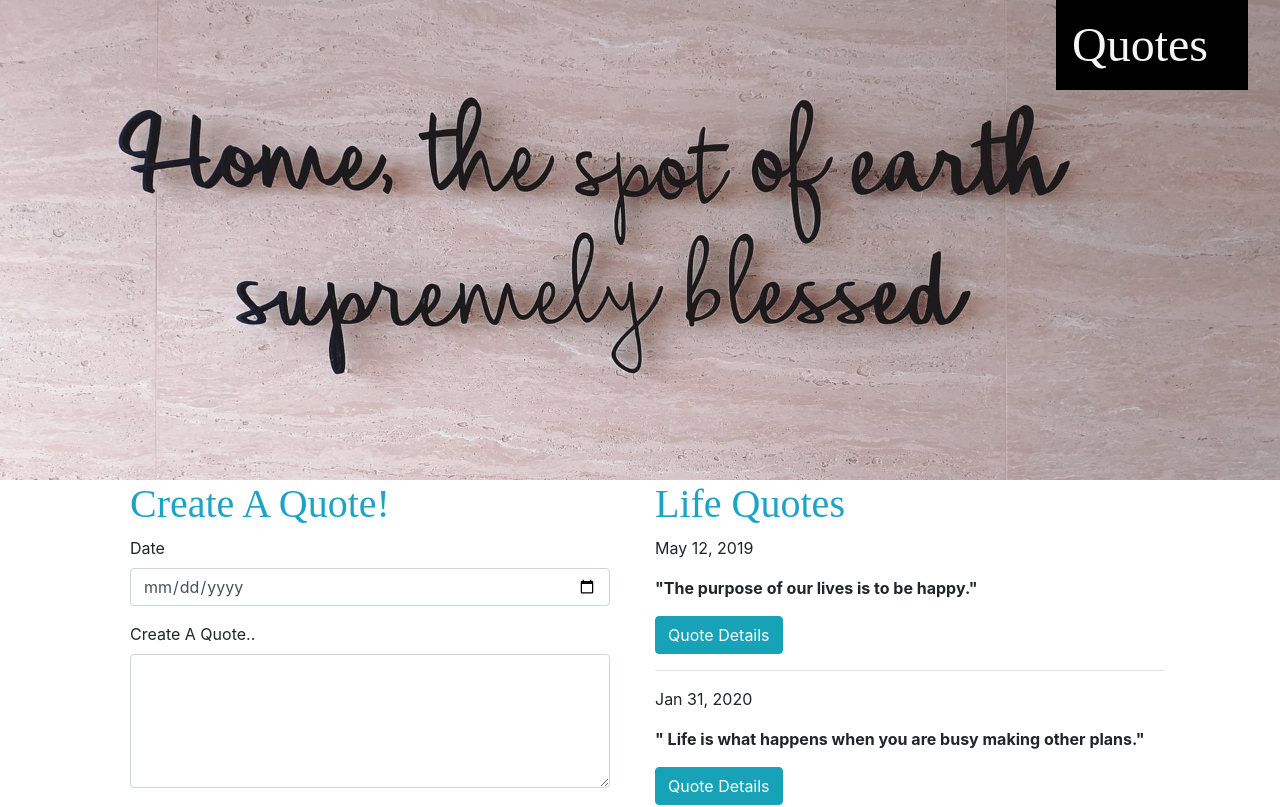
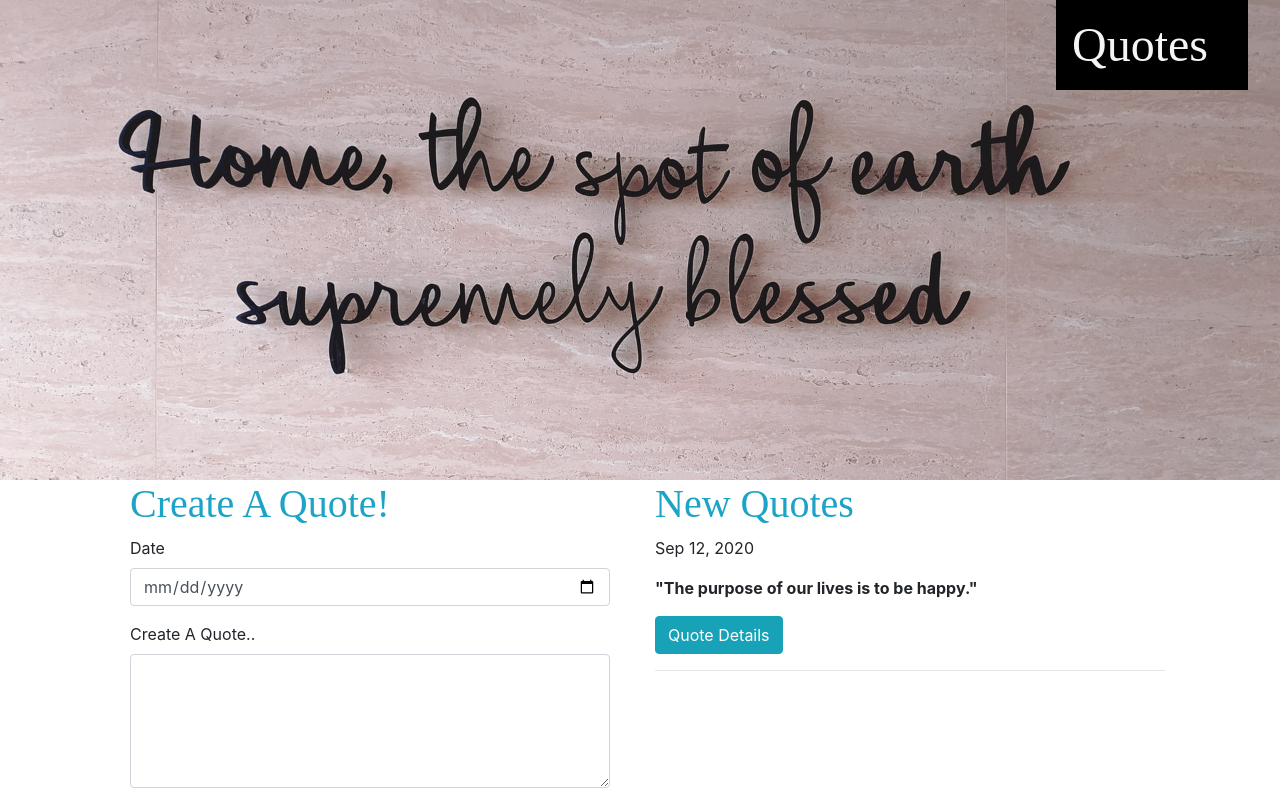
Before and after one commit to DerrickOdhiambo/Quotes-IP1, an Angular app: page / in a window 1280 px wide. Shown: the top 807 px of the page. Built offline with nearby package versions, Linux system fonts and the light colour scheme; a web font is replaced by a local one.

Commit message:
make changes to the array object in the quote component

```diff
--- a/src/app/quote/quote.component.html
+++ b/src/app/quote/quote.component.html
@@ -5,8 +5,8 @@
         <app-quote-form (addQuote)="addNewQuote($event)"></app-quote-form>
       </div>
       <div class="col-md-6">
-        <h3>Life Quotes</h3>
-        <div *ngFor="let quote of lifeQuotes; let i = index">
+        <h3>New Quotes</h3>
+        <div *ngFor="let quote of newQuotes; let i = index">
           <p>{{ quote.date | date }}</p>
           <p class="font-weight-bold">"{{ quote.quote }}"</p>
           <button (click)="quoteDetails(i)" class="btn btn-info">
--- a/src/app/quote/quote.component.ts
+++ b/src/app/quote/quote.component.ts
@@ -7,42 +7,24 @@ import { Quotes } from '../quotes';
   styleUrls: ['./quote.component.css'],
 })
 export class QuoteComponent implements OnInit {
-  lifeQuotes: Quotes[] = [
+  newQuotes: Quotes[] = [
     new Quotes(
-      new Date(2019, 4, 12),
+      new Date(2020, 8, 12),
       'The purpose of our lives is to be happy.',
       'Dalai Lama',
       'John Kimana'
     ),
-    new Quotes(
-      new Date(2020, 0, 31),
-      ' Life is what happens when you are busy making other plans.',
-      'John Lennon',
-      'Sheila Mtu'
-    ),
-    new Quotes(
-      new Date(2017, 2, 24),
-      'Get busy living or get busy dying.',
-      'Stephen King',
-      'Derrick Odhiambo'
-    ),
-    new Quotes(
-      new Date(2018, 9, 1),
-      ' You only live once, but if you do it right, once is enough.',
-      'Mae West',
-      'Levis Juma'
-    ),
   ];
 
   quoteDetails(index) {
-    this.lifeQuotes[index].showQuoteDetails = !this.lifeQuotes[index]
+    this.newQuotes[index].showQuoteDetails = !this.newQuotes[index]
       .showQuoteDetails;
   }
 
   addNewQuote(quote) {
-    let quoteLength = this.lifeQuotes.length;
+    let quoteLength = this.newQuotes.length;
     quote.id = quoteLength + 1;
-    this.lifeQuotes.push(quote);
+    this.newQuotes.push(quote);
   }
 
   constructor() {}
```
